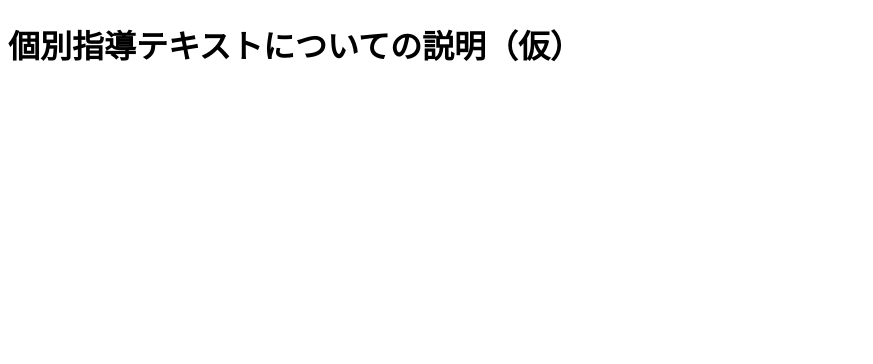
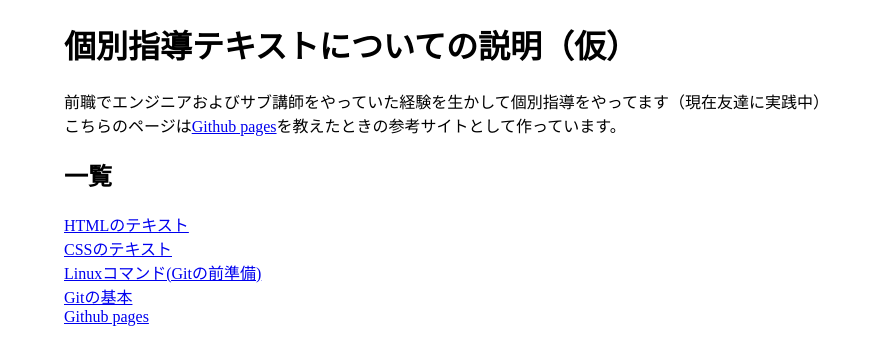
Before and after one commit to beeeyan/learning-lineup, a plain HTML site: page index.html in a window 1280 px wide. Shown: the whole page, without its empty margins (0-873 px from the left). Drawn offline with Linux system fonts and the light colour scheme.

Commit message:
add text list

```diff
--- a/index.html
+++ b/index.html
@@ -4,10 +4,29 @@
     <meta charset="UTF-8">
     <meta http-equiv="X-UA-Compatible" content="IE=edge">
     <meta name="viewport" content="width=device-width, initial-scale=1.0">
+    <link rel="stylesheet" href="style.css">
     <title>learning lineup</title>
 </head>
-<body>
+<body class="container">
     <h1>個別指導テキストについての説明（仮）</h1>
-
+    <p>前職でエンジニアおよびサブ講師をやっていた経験を生かして個別指導をやってます（現在友達に実践中）<br>
+       こちらのページは<a href="https://scrapbox.io/beeeyan-trial-box/Github_pages" target="_blank" rel="noopener noreferrer">Github pages</a>を教えたときの参考サイトとして作っています。
+    </p>
+    <h2>一覧</h2>
+    <div>
+        <a href="https://scrapbox.io/beeeyan-trial-box/HTML%E3%81%AE%E3%83%86%E3%82%AD%E3%82%B9%E3%83%88" target="_blank" rel="noopener noreferrer">HTMLのテキスト</a>
+    </div>
+    <div>
+        <a href="https://scrapbox.io/beeeyan-trial-box/CSS%E3%81%AE%E3%83%86%E3%82%AD%E3%82%B9%E3%83%88" target="_blank" rel="noopener noreferrer">CSSのテキスト</a>
+    </div>
+    <div>
+        <a href="https://scrapbox.io/beeeyan-trial-box/Linux%E3%82%B3%E3%83%9E%E3%83%B3%E3%83%89(GIt%E3%81%AE%E5%89%8D%E6%BA%96%E5%82%99)" target="_blank" rel="noopener noreferrer">Linuxコマンド(Gitの前準備)</a>
+    </div>
+    <div>
+        <a href="https://scrapbox.io/beeeyan-trial-box/Git%E3%81%AE%E5%9F%BA%E6%9C%AC" target="_blank" rel="noopener noreferrer">Gitの基本</a>
+    </div>
+    <div>
+        <a href="https://scrapbox.io/beeeyan-trial-box/Github_pages" target="_blank" rel="noopener noreferrer">Github pages</a>
+    </div>
 </body>
 </html>
--- /dev/null
+++ b/style.css
@@ -0,0 +1,3 @@
+.container {
+    margin: 0% 5%;
+}
```
